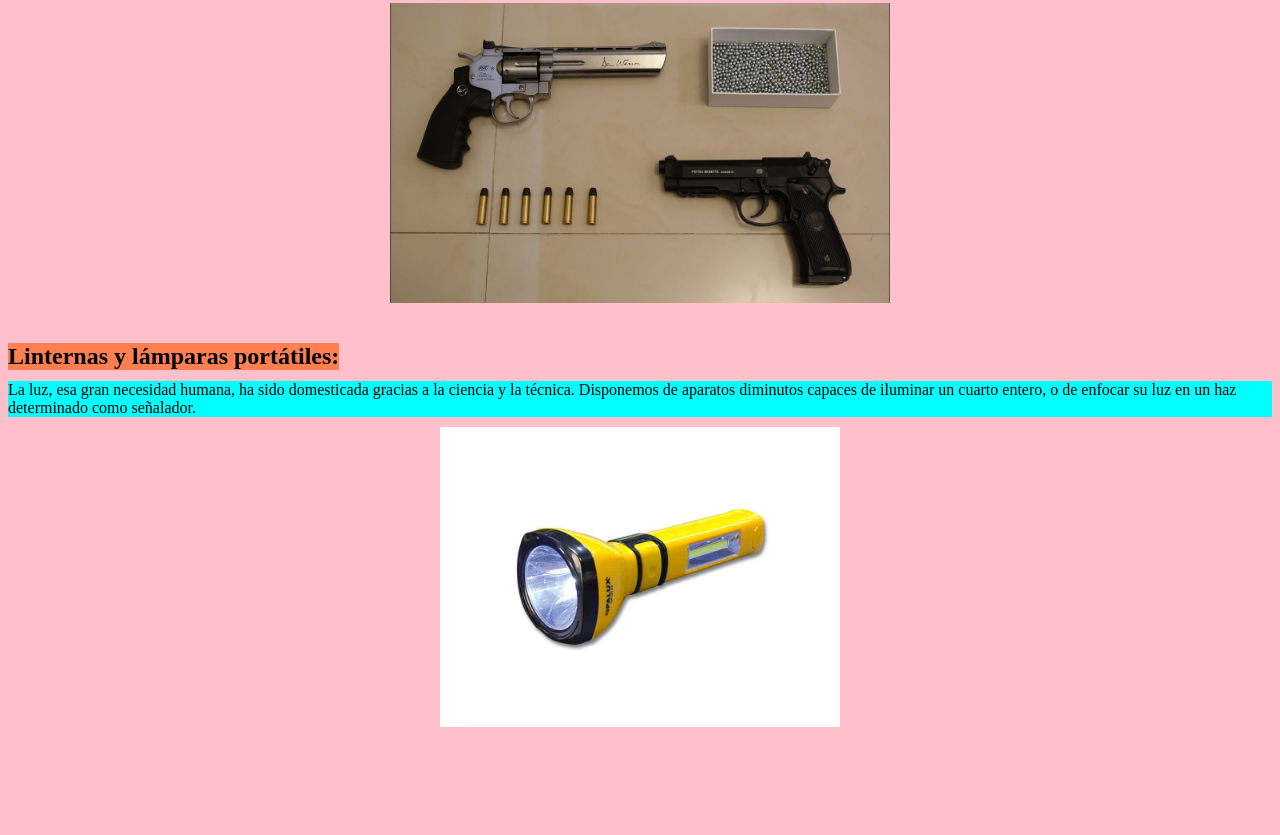
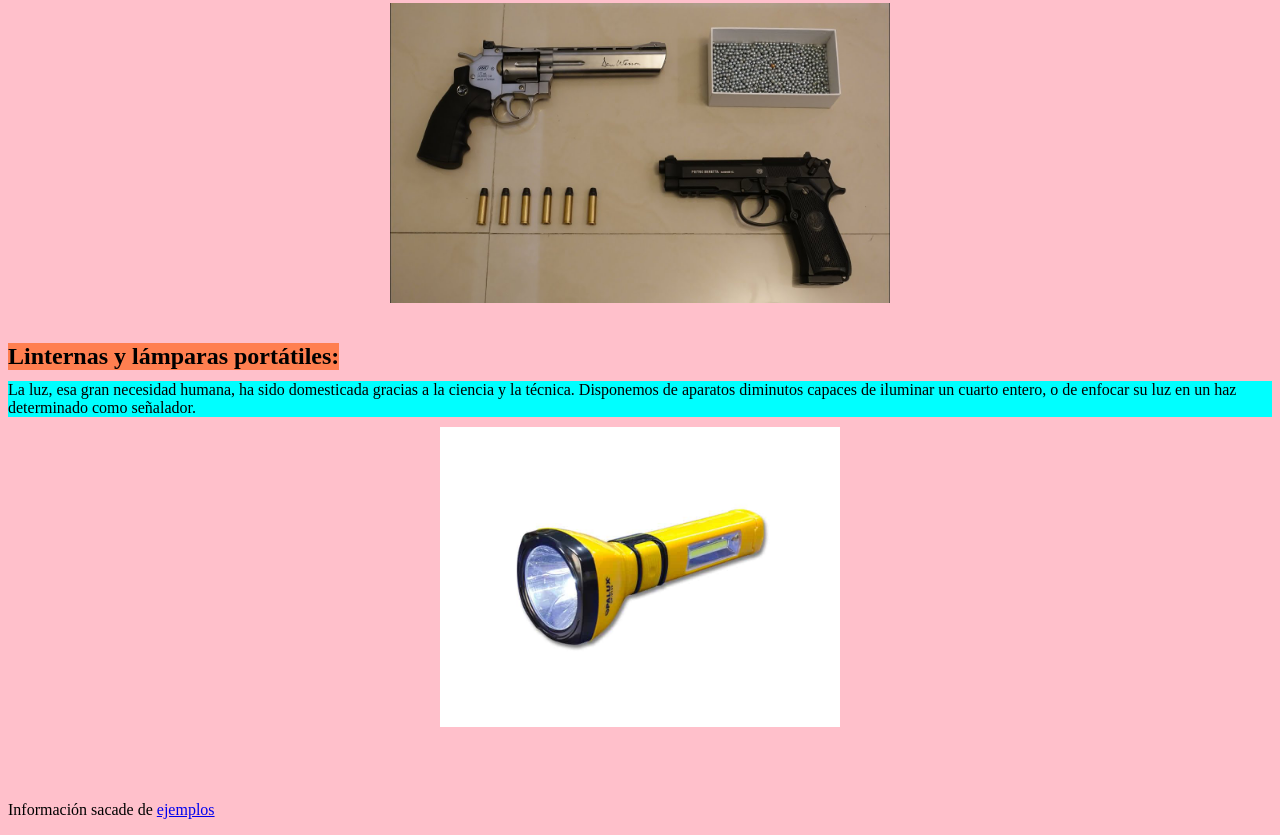
Before and after one commit to Hiro7w7/Pagina-web, a plain HTML site: page index.html in a window 1280 px wide. Shown: the part 7262-8097 px from the top of the page. Before the commit the page ends 8055 px from the top, so only its background shows below. Drawn offline with Linux system fonts and the light colour scheme.

Commit message:
Update index.html

```diff
--- a/index.html
+++ b/index.html
@@ -119,5 +119,9 @@
     <br>
     <br>
 
+    <p>
+        Información sacade de <a href="https://www.ejemplos.co/20-ejemplos-de-artefactos-tecnologicos/">ejemplos</a>
+    </p>
+
 </body>
 </html>
```
